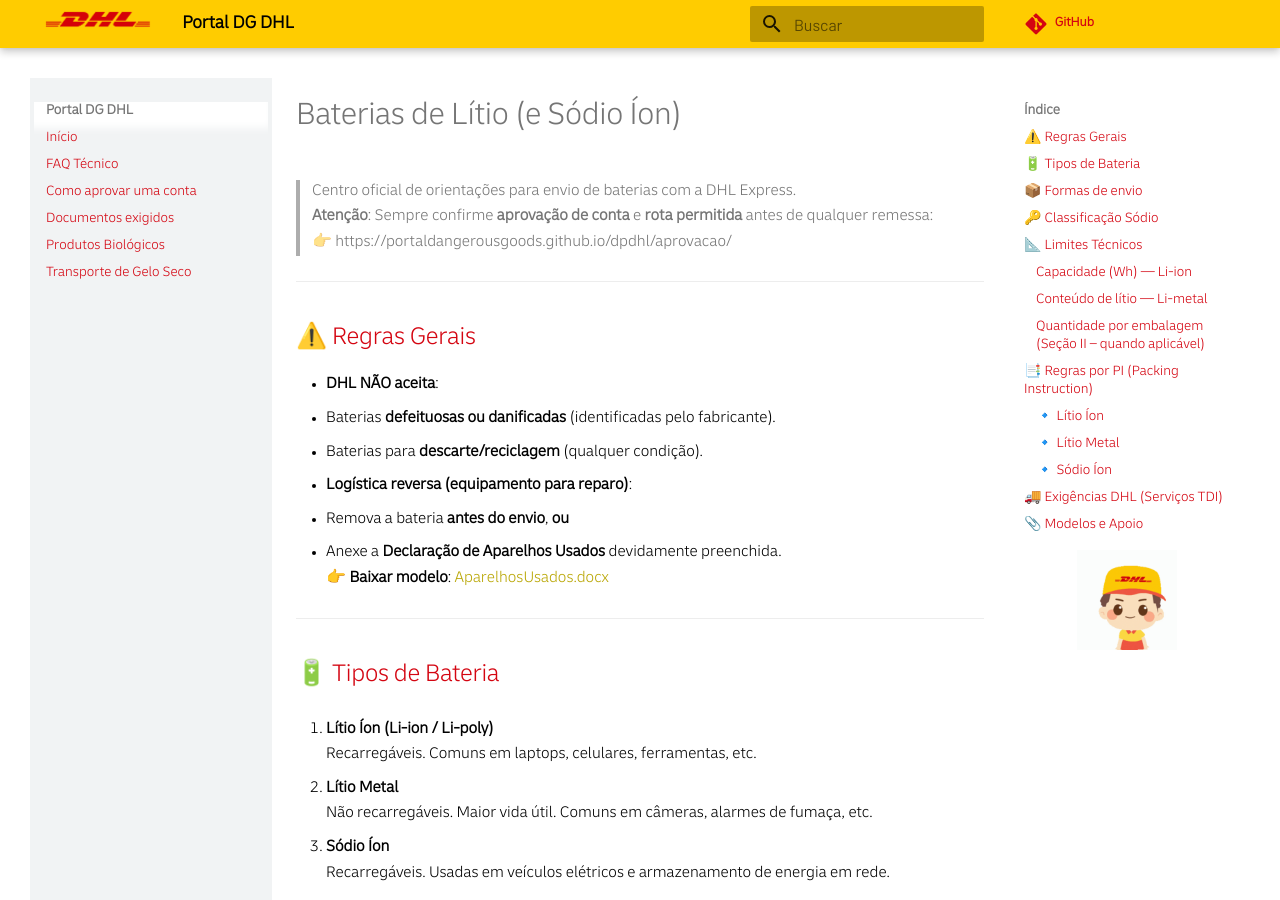
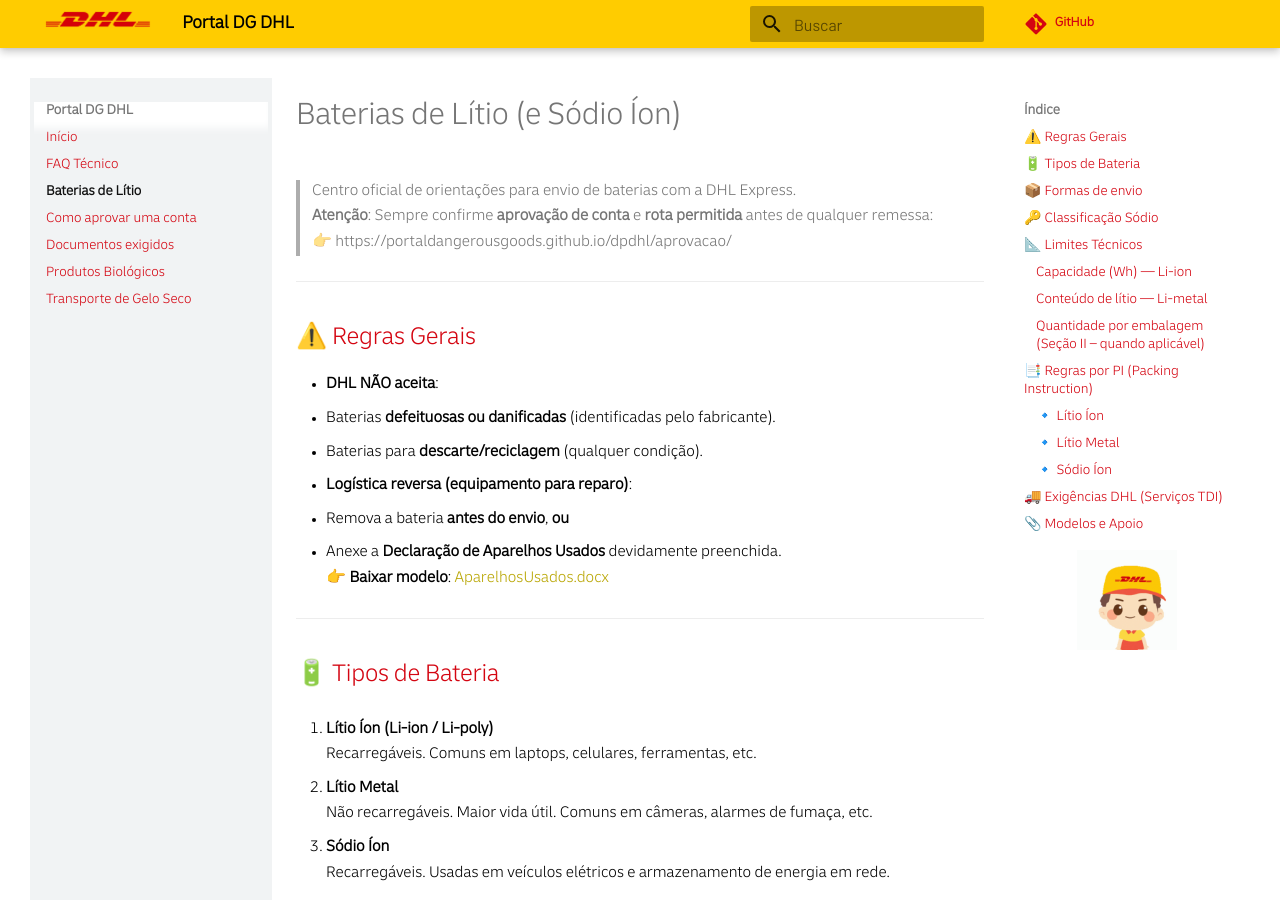
Before and after one commit to portaldangerousgoods/dpdhl, an MkDocs documentation site: the page built from docs/baterias.md, in a window 1280 px wide and 900 px high. Built offline with MkDocs 1.6.1 and Material for MkDocs 9.7.7, drawn with Linux system fonts in a browser that asks for light colours; comment, search, counter and statistics services are not loaded.

Commit message:
Update mkdocs.yml

```diff
--- a/mkdocs.yml
+++ b/mkdocs.yml
@@ -18,6 +18,7 @@
 nav:
   - Início: index.md
   - FAQ Técnico: faq.md
+  - Baterias de Lítio: baterias.md
   - Como aprovar uma conta: aprovacao.md
   - Documentos exigidos: documentos.md
   - Produtos Biológicos: biologicos.md
```
